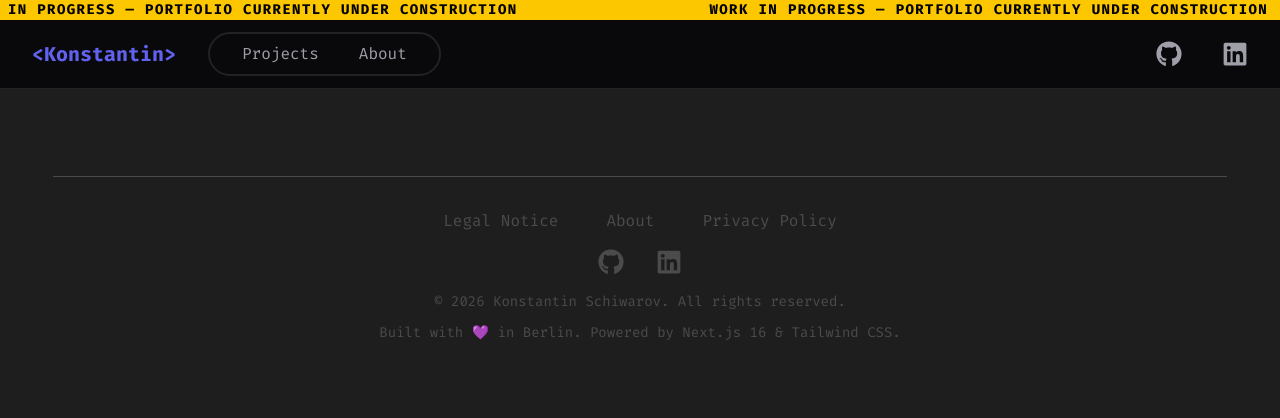
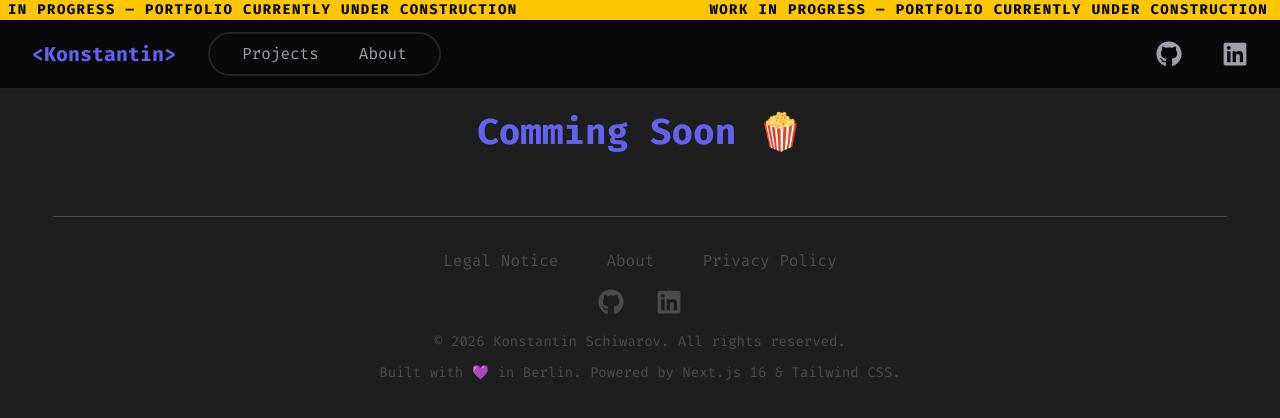
Before and after one commit to Sonic12K12/portfolio-website-nextjs, a Next.js app: page /watch-time in a window 1280 px wide. Shown: the top 418 px of the page. Built offline with nearby package versions, Linux system fonts and the light colour scheme.

Commit message:
add teaser header

```diff
--- a/src/app/watch-time/page.js
+++ b/src/app/watch-time/page.js
@@ -1,3 +1,9 @@
 export default function WatchTimePage() {
-  return;
+  return (
+    <main>
+      <header>
+        <h1>Comming Soon 🍿</h1>
+      </header>
+    </main>
+  );
 }
```
